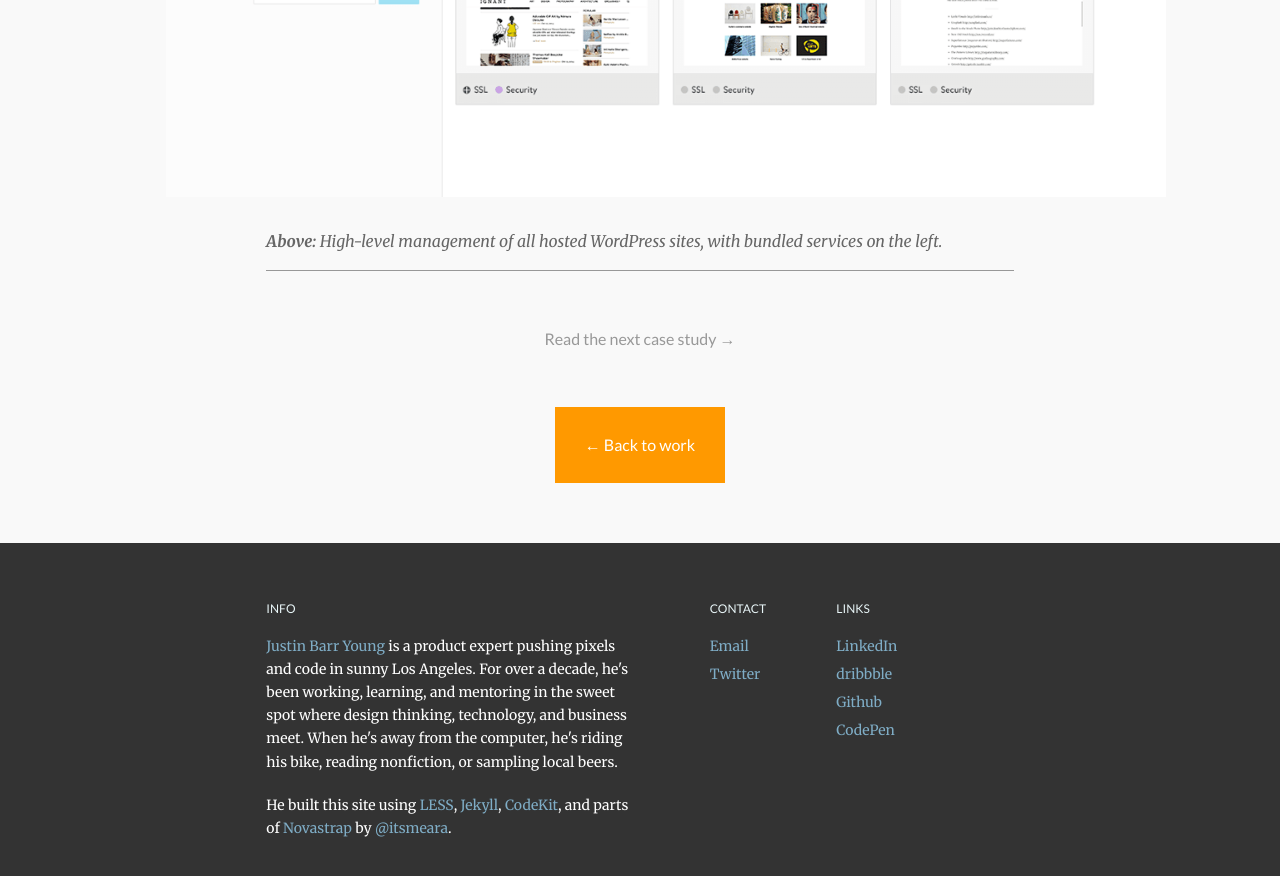
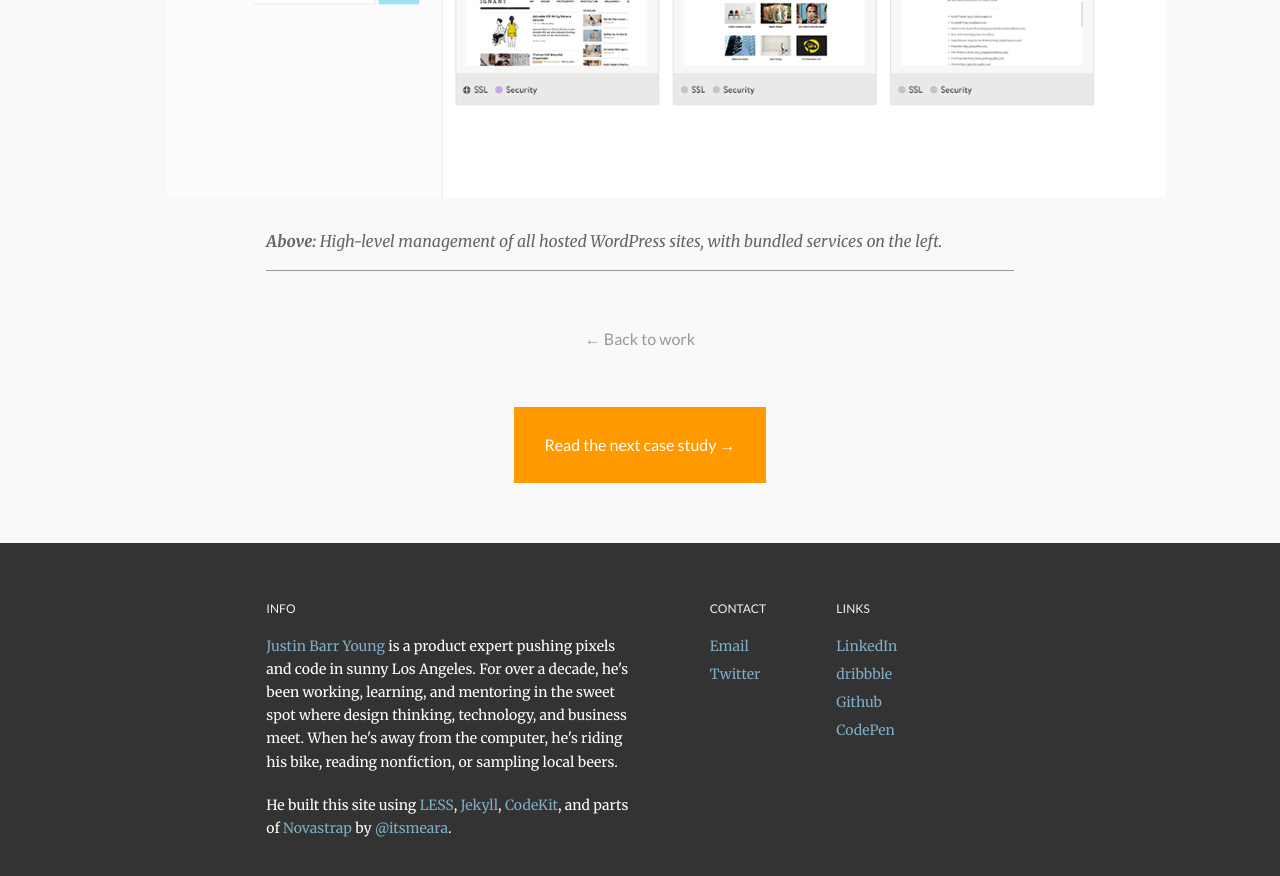
Before and after one commit to justinbyo/jbarr-v3, a Jekyll site: the page built from _posts/2015-02-26-case-study-wordpress-hosting.markdown, in a window 1280 px wide and 900 px high, scrolled down 7485 px. Shown: the top 876 px of the window. Built offline with Jekyll 4.4.1, drawn with Linux system fonts in a browser that asks for light colours; nearby versions of some CDN libraries.

Commit message:
Reversed CTAs at bottom of case studies to make more sense

```diff
--- a/_layouts/post.html
+++ b/_layouts/post.html
@@ -19,18 +19,20 @@ pagetype: blog
 
 	        <div class="content">{{ content }}</div>
 
+					<p class="related-article-link">
+		        <a href="{{ site.github.url }}/work" onclick="_gaq.push(['_trackEvent', 'back-to-work', 'clicked'])"><span>&#8592;</span> Back to work</a>
+	        </p>
+
 	        <!-- Found this online -->
 	        <!-- https://groups.google.com/forum/#!topic/jekyll-rb/W8gP94wV0jU -->
-	        <p class="related-article-link">
+	        <p class="cta  cta--right">
 		        {% if page.previous.url %}
 		                <a href="{{page.previous.url  | prepend:site.github.url }}" title="Next case study:
 		{{page.previous.title}}" onclick="_gaq.push(['_trackEvent', 'next-case-study', 'clicked'])">Read the next case study <span>&#8594;</span></a>
 		        {% endif %}
 	        </p>
 
-	        <p class="cta  cta--left">
-		        <a href="{{ site.github.url }}/work" onclick="_gaq.push(['_trackEvent', 'back-to-work', 'clicked'])"><span>&#8592;</span> Back to work</a>
-	        </p>
+
 
 		</div>
 
```
Also changed, not shown: _less/project/components.less (line endings or trailing spaces), 4 other files.
